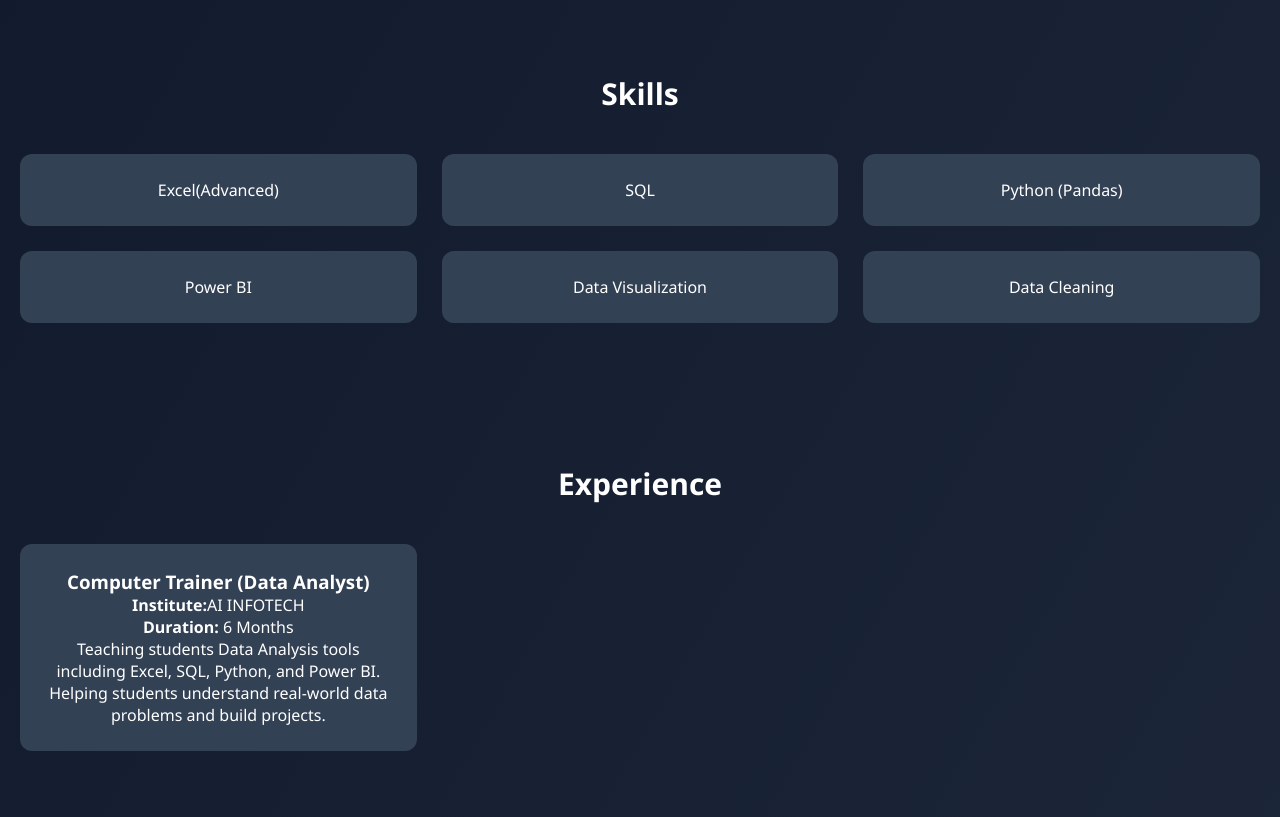
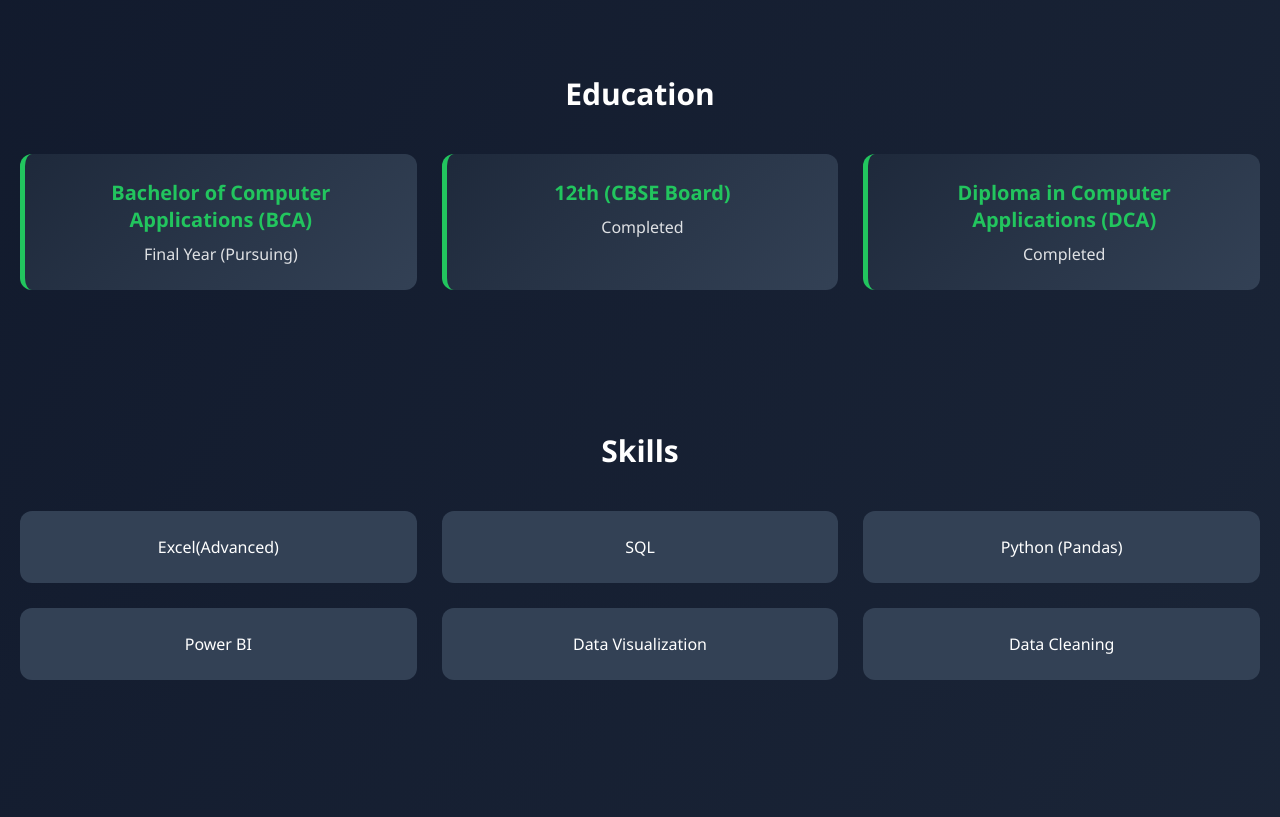
Before and after one commit to Ashish-BackDev/portfolio, a plain HTML site: page index.html in a window 1280 px wide. Shown: the part 1083-1900 px from the top of the page. Drawn offline with Linux system fonts and the light colour scheme.

Commit message:
Updated HTML and CSS files

```diff
--- a/index.html
+++ b/index.html
@@ -37,6 +37,30 @@
     I analyze data to uncover trends, patterns, and business insights
     that help in decision-making.
   </p>
+</section>
+
+<!-- Education -->
+<section id="education" class="section">
+  <h2>Education</h2>
+
+  <div class="grid">
+
+    <div class="card hover">
+      <h3>Bachelor of Computer Applications (BCA)</h3>
+      <p>Final Year (Pursuing)</p>
+    </div>
+
+    <div class="card hover">
+      <h3>12th (CBSE Board)</h3>
+      <p>Completed</p>
+    </div>
+
+    <div class="card hover">
+      <h3>Diploma in Computer Applications (DCA)</h3>
+      <p>Completed</p>
+    </div>
+
+  </div>
 </section>
 
 <!-- Skills -->
--- a/styles.css
+++ b/styles.css
@@ -45,6 +45,29 @@ nav a:hover {
   color: #22c55e;
 }
 
+/* Education Section Special Styling */
+#education .card {
+  background: linear-gradient(135deg, #1e293b, #334155);
+  border-left: 5px solid #22c55e;
+}
+
+/* Degree Title */
+#education .card h3 {
+  font-size: 20px;
+  margin-bottom: 10px;
+  color: #22c55e;
+}
+
+/* Status Text */
+#education .card p {
+  font-size: 16px;
+  opacity: 0.85;
+}
+
+/* Hover Enhancement */
+#education .card:hover {
+  box-shadow: 0 10px 25px rgba(34, 197, 94, 0.4);
+}
 /* Hero Section */
 .hero {
   height: 100vh;
@@ -113,6 +136,11 @@ nav a:hover {
   grid-template-columns: repeat(3, 1fr);
   gap: 25px;
   margin-top: 40px;
+}
+
+#experience .grid {
+  grid-template-columns: 1fr;
+  justify-items: center;
 }
 
 /* Cards */
```
